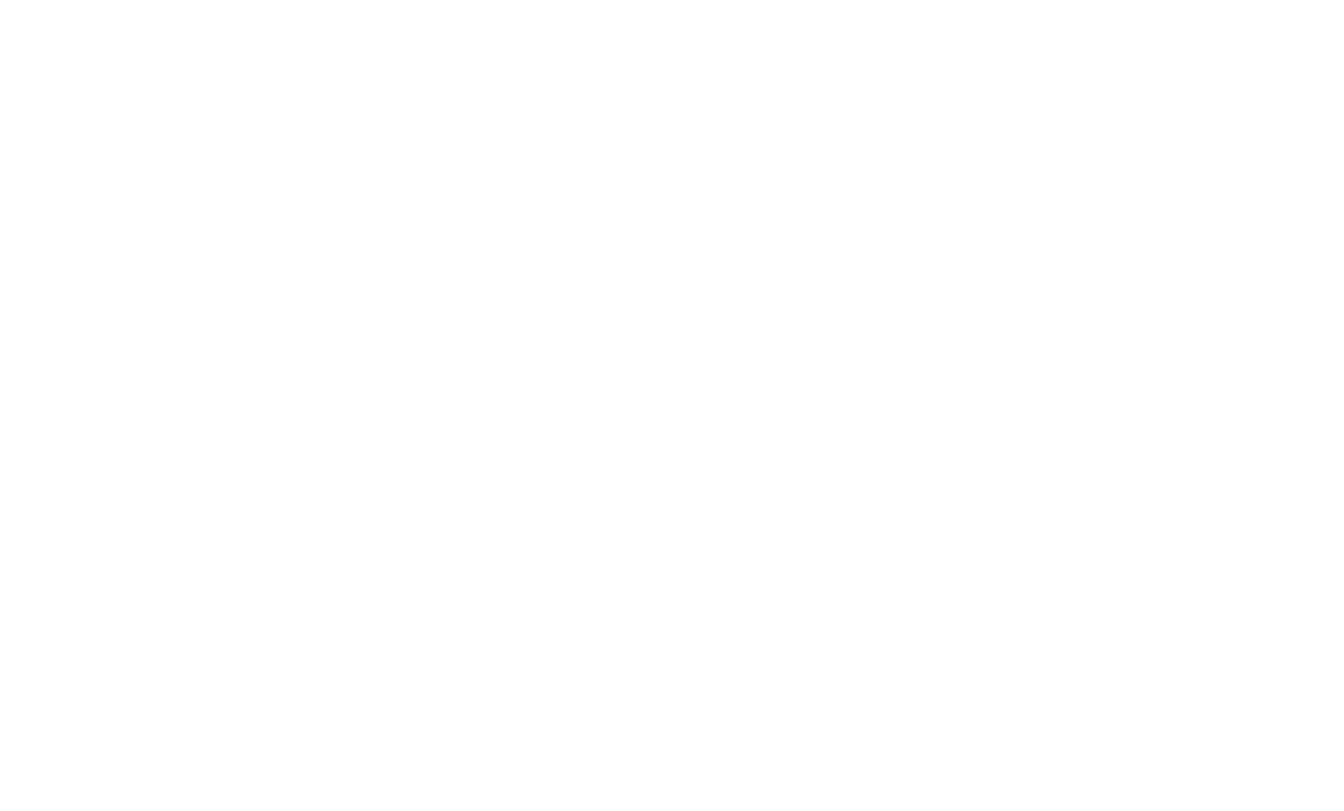
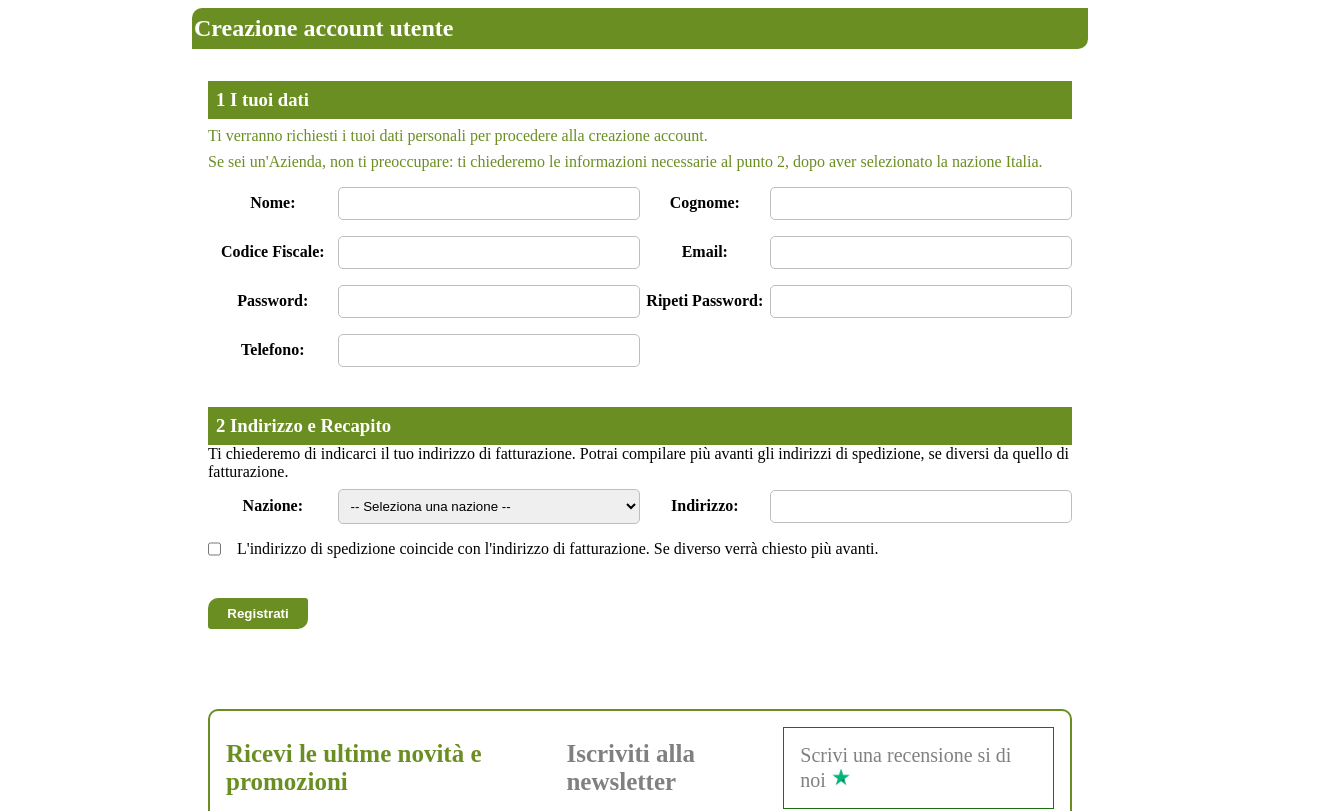
Before and after one commit to IulianBotnari/e-commerce, a React (Vite) app in the folder FrontEnd/: page /user/signin in a window 1280 px wide. Before the commit this address had no page. Shown: the part 120-931 px from the top of the page, 1344 px wide, since content can reach past the window. Before the commit the page ends 800 px from the top, so only its background shows below. Built offline with nearby package versions, Linux system fonts and the light colour scheme.

Commit message:
wip signin page almost done

```diff
--- a/FrontEnd/src/App.jsx
+++ b/FrontEnd/src/App.jsx
@@ -1,6 +1,7 @@
 import { BrowserRouter, Routes, Route } from 'react-router-dom'
 import HomePage from './pages/homepage/HomePage.jsx'
 import LoginPage from './pages/login/LoginPage.jsx'
+import SingIn from './pages/signin/SignIn.jsx'
 function App() {
 
 
@@ -11,6 +12,7 @@ function App() {
         <Routes>
           <Route index element={<HomePage />} />
           <Route path={'user/login'} element=<LoginPage /> />
+          <Route path={'user/signin'} element=<SingIn /> />
 
         </Routes>
       </BrowserRouter>
--- a/FrontEnd/src/components/HeaderLayout.jsx
+++ b/FrontEnd/src/components/HeaderLayout.jsx
@@ -26,7 +26,7 @@ export default function HeaderLayout() {
 
             <div id="login_logout" className={style.login_logout}>
                 <div id='button_container' className={style.button_container}>
-                    <button id="login" onClick={() => navigateTo('user/login')}>Accedi</button>
+                    <button id="login" onClick={() => navigateTo('/user/login')}>Accedi</button>
                     <button id="chart">Carrello</button>
                 </div>
                 <img id="store_map" src={negoziNextMappa} className={style.store_map} alt='vai a negozi'></img>
--- a/FrontEnd/src/pages/login/LoginPage.jsx
+++ b/FrontEnd/src/pages/login/LoginPage.jsx
@@ -3,10 +3,12 @@ import FooterLayout from '../../components/FooterLayout'
 import trustPilotStar from '../../assets/icons/trustpilotstar.png'
 import NavBar from '../../components/NavBar'
 import style from '../login/LoginPage.module.scss'
+import { useNavigate } from 'react-router-dom'
 
 
 
 export default function LoginPage() {
+    const navigateToSignIn = useNavigate()
 
 
 
@@ -49,7 +51,7 @@ export default function LoginPage() {
                         <li>Gestione dei resi o rientri per assistenza <strong>RMA</strong></li>
                     </ul>
                     <div style={{ display: "flex", justifyContent: "center", marginBottom: "1rem" }}>
-                        <button>Nuovo utente</button>
+                        <button onClick={(e) => navigateToSignIn("/user/signin")}>Nuovo utente</button>
                     </div>
                     <p>Avere un Profilo Utente significa accedere ad un Area Personale dove inserire e modificare i propri dati, gli indirizzi di spedizione e fatturazione, gestire la privacy, la scelta di iscriversi alla nostra newsletter per essere sempre informato con notizie e promozioni, associare la tessera NEXT CARD per accumulare punti con gli acquisti e trasformarli in successivi sconti.</p>
                 </div>
--- a/FrontEnd/src/pages/login/LoginPage.module.scss
+++ b/FrontEnd/src/pages/login/LoginPage.module.scss
@@ -20,8 +20,8 @@
 
     h3 {
         color: white;
-        border: 2px solid rgb(119, 182, 67);
-        background-color: rgb(119, 182, 67);
+        border: 2px solid olivedrab;
+        background-color: olivedrab;
         border-bottom-right-radius: 10px;
         border-top-left-radius: 10px;
         padding: .3rem 0;
@@ -114,7 +114,8 @@
         }
 
         button:nth-child(1) {
-            background-color: rgb(119, 182, 67);
+            background-color: olivedrab;
+
         }
 
         button:nth-child(2) {
@@ -157,8 +158,8 @@
 
     h3 {
         color: white;
-        border: 2px solid rgb(119, 182, 67);
-        background-color: rgb(119, 182, 67);
+        border: 2px solid olivedrab;
+        background-color: olivedrab;
         border-bottom-right-radius: 10px;
         border-top-left-radius: 10px;
         padding: .3rem 0;
@@ -193,7 +194,7 @@
         color: white;
         font-weight: bolder;
         border: none;
-        background-color: rgb(119, 182, 67);
+        background-color: olivedrab;
         margin-top: 1rem;
         width: 30%;
     }
--- a/FrontEnd/src/pages/signin/SignIn.jsx
+++ b/FrontEnd/src/pages/signin/SignIn.jsx
@@ -1,11 +1,110 @@
+import style from '../signin/SignIn.module.scss'
+import HeaderLayout from '../../components/HeaderLayout'
+import FooterLayout from '../../components/FooterLayout'
+import NavBar from '../../components/NavBar'
+import trustPilotStar from '../../assets/icons/trustpilotstar.png'
 
 
 
 export default function SingIn() {
 
 
-    return
-    <>
+    return <>
+        <HeaderLayout />
+        <NavBar />
+        <main>
+            <div className={style.new_user}>
+                <h2>Creazione account utente</h2>
+                <div className={style.user_data}>
 
+                    <h3>1 I tuoi dati</h3>
+                    <p>Ti verranno richiesti i tuoi dati personali per procedere alla creazione account.</p>
+                    <p>Se sei un'Azienda, non ti preoccupare: ti chiederemo le informazioni necessarie al punto 2, dopo aver selezionato la nazione Italia.</p>
+                    <form>
+                        <div className={style.row}>
+                            <div className={style.col}>
+                                <label>Nome: </label>
+                                <input type='text'></input>
+                            </div>
+                            <div className={style.col}>
+
+                                <label>Cognome: </label>
+                                <input type='text'></input>
+                            </div>
+
+                        </div>
+                        <div className={style.row}>
+                            <div className={style.col}>
+                                <label>Codice Fiscale: </label>
+                                <input type='text'></input></div>
+
+                            <div className={style.col}>
+                                <label>Email: </label>
+                                <input type='email'></input></div>
+                        </div>
+                        <div className={style.row}>
+                            <div className={style.col}>
+                                <label>Password: </label>
+                                <input type='password'></input></div>
+
+
+                            <div className={style.col}>
+                                <label>Ripeti Password: </label>
+                                <input type='password'></input></div>
+
+                        </div>
+                        <div className={style.row}>
+                            <div className={style.col}>
+                                <label>Telefono: </label>
+                                <input type='text'></input></div>
+
+                            <div className={style.col}></div>
+
+                        </div>
+
+                    </form>
+                </div>
+                <div className={style.indirizzo}>
+
+                    <h3>2 Indirizzo e Recapito</h3>
+                    <p>Ti chiederemo di indicarci il tuo indirizzo di fatturazione. Potrai compilare più avanti gli indirizzi di spedizione, se diversi da quello di fatturazione.</p>
+                    <form>
+                        <div className={style.row}>
+                            <div className={style.col}>
+                                <label htmlFor="nazioni">Nazione: </label>
+                                <select name="nazioni" id="nazioni">
+                                    <option value="">-- Seleziona una nazione --</option>
+                                    <option value="Italia">Italia</option>
+                                    <option value="Francia">Francia</option>
+                                    <option value="Germania">Germania</option>
+                                    <option value="Spagna">Spagna</option>
+                                    <option value="Olanda">Olanda</option>
+                                </select>
+
+                            </div>
+                            <div className={style.col}>
+
+                                <label>Indirizzo: </label>
+                                <input type='text'></input>
+                            </div>
+
+                        </div>
+                        <div className={style.row}>
+                            <input type='checkbox' style={{ marginRight: "1rem" }}></input>
+                            <label>L'indirizzo di spedizione coincide con l'indirizzo di fatturazione. Se diverso verrà chiesto più avanti.</label>
+                        </div>
+                        <button className={style.registrati}>Registrati</button>
+                    </form>
+                    <div className={style.newsletter}>
+                        <p>Ricevi le ultime novità e promozioni</p>
+                        <p>Iscriviti alla newsletter   </p>
+                        <p>Scrivi una recensione si di noi <img src={trustPilotStar} style={{ width: "20px" }}></img></p>
+                    </div>
+
+                </div>
+            </div>
+        </main>
+
+        <FooterLayout />
     </>
 }
--- /dev/null
+++ b/FrontEnd/src/pages/signin/SignIn.module.scss
@@ -0,0 +1,144 @@
+.new_user {
+    width: 70%;
+    margin: auto;
+
+    h2 {
+        color: white;
+        border: 2px solid olivedrab;
+        background-color: olivedrab;
+        border-bottom-right-radius: 10px;
+        border-top-left-radius: 10px;
+        padding: .3rem 0;
+        margin: 1rem 0rem;
+
+    }
+
+    h3 {
+        background-color: olivedrab;
+        padding: .5rem;
+        color: white;
+
+    }
+
+    .user_data {
+
+        padding: 1rem;
+
+        p {
+            color: olivedrab;
+            margin: .5rem 0;
+        }
+    }
+
+
+
+    form {
+        width: 100%;
+        display: flex;
+        flex-direction: column;
+        justify-content: space-between;
+
+        .row {
+
+            display: flex;
+            margin: .5rem 0;
+
+            .col {
+                flex: 1;
+                display: flex;
+                justify-content: space-between;
+                align-items: center;
+
+                label {
+                    width: 30%;
+                    text-align: center;
+                    font-weight: bolder;
+                }
+
+                input,
+                select {
+                    width: 70%;
+                    border: 1px solid rgb(190, 190, 190);
+                    outline: none;
+                    padding: .5rem;
+                    border-radius: 5px;
+                    transition: border 0.3s ease, box-shadow 0.3s ease;
+
+                    &:focus {
+                        border: 1px solid rgb(67, 211, 247);
+                        border-radius: 5px;
+                        box-shadow: 0px 0px 15px 0px rgba(67, 211, 247, 0.8);
+                    }
+                }
+            }
+
+        }
+    }
+
+    .indirizzo {
+        padding: 1rem;
+
+
+    }
+
+    .registrati {
+        width: 100px;
+        padding: .5rem 1rem;
+        border-top-left-radius: 10px;
+        border-bottom-right-radius: 10px;
+        border-bottom-left-radius: 3px;
+        border-top-right-radius: 3px;
+        margin-top: 2rem;
+        cursor: pointer;
+        color: white;
+        font-weight: bolder;
+        border: none;
+        background-color: olivedrab;
+
+        &:hover {
+            filter: contrast(120%);
+        }
+    }
+
+
+    .newsletter {
+        display: flex;
+        margin: auto;
+        justify-content: space-between;
+        padding: 1rem;
+        align-items: center;
+        border: 2px solid olivedrab;
+        margin-top: 5rem;
+        margin-bottom: 3rem;
+        border-radius: 10px;
+
+        p:nth-child(1) {
+            color: olivedrab;
+            font-size: 25px;
+            font-weight: bolder;
+
+
+
+        }
+
+        p:nth-child(2) {
+            color: gray;
+            font-size: 25px;
+            font-weight: bolder;
+            cursor: pointer;
+
+            &:hover {
+                text-decoration: underline;
+            }
+        }
+
+        p:nth-child(3) {
+            color: gray;
+            font-size: 20px;
+            padding: 1rem;
+            border: 1px solid rgb(29, 110, 18);
+            cursor: pointer;
+        }
+
+    }
+}
```
